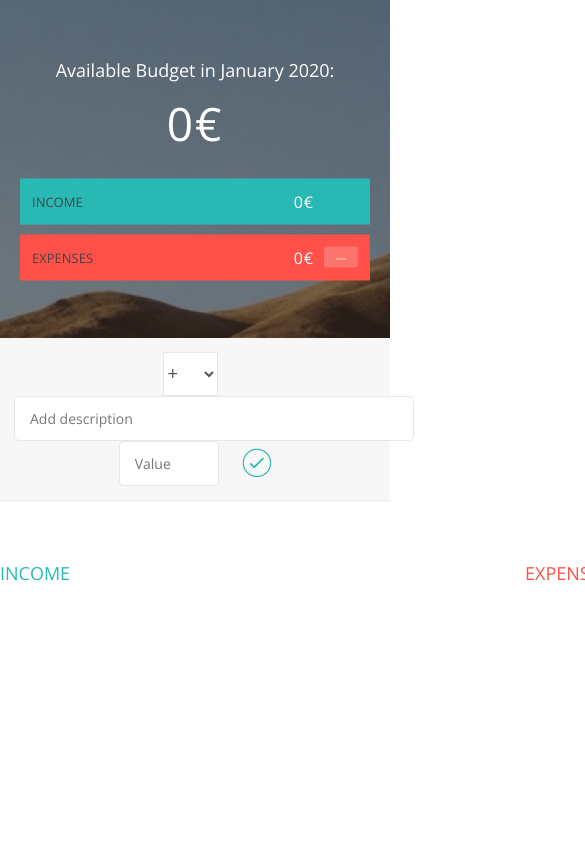
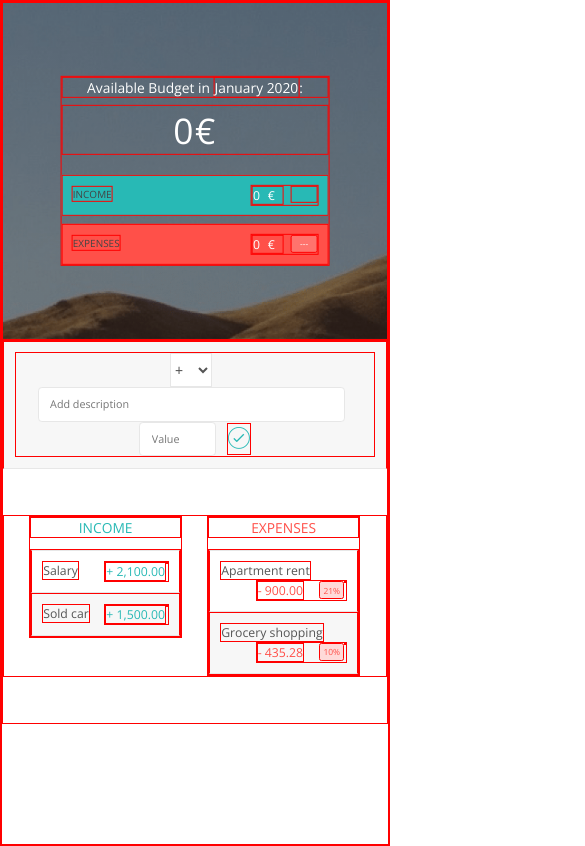
Before and after one commit to Kalud-Z/BudgetApp, a plain HTML site: page index.html in a window 390 px wide. Shown: the top 846 px of the page, 585 px wide, since content can reach past the window. Drawn offline with nearby package versions, Linux system fonts and the light colour scheme.

Commit message:
tried to make it responsive. I cant yet. it contains crutial hover elements for proper functionality. it needs a lot of work

```diff
--- a/index.html
+++ b/index.html
@@ -2,6 +2,9 @@
 <html lang="en">
     <head>
         <meta charset="UTF-8">
+        <meta name="viewport" content="width=device-width, initial-scale=1.0"> <!-- CRUTIAL FOR MEDIA QUERIES !!!! -->
+
+
         <link href="https://fonts.googleapis.com/css?family=Open+Sans:100,300,400,600" rel="stylesheet" type="text/css">
         <link href="http://code.ionicframework.com/ionicons/2.0.1/css/ionicons.min.css" rel="stylesheet" type="text/css">
         <link type="text/css" rel="stylesheet" href="style.css">
@@ -56,7 +59,6 @@
 
                     <div class="income__list">
 
-                        <!--
                         <div class="item clearfix" id="income-0">
                             <div class="item__description">Salary</div>
                             <div class="right clearfix">
@@ -76,7 +78,6 @@
                                 </div>
                             </div>
                         </div>
-                        -->
 
                     </div>
                 </div>
@@ -88,7 +89,7 @@
 
                     <div class="expenses__list">
 
-                        <!--
+
                         <div class="item clearfix" id="expense-0">
                             <div class="item__description">Apartment rent</div>
                             <div class="right clearfix">
@@ -110,7 +111,7 @@
                                 </div>
                             </div>
                         </div>
-                        -->
+
 
                     </div>
                 </div>
--- a/style.css
+++ b/style.css
@@ -6,7 +6,37 @@
     margin: 0;
     padding: 0;
     box-sizing: border-box;
+
+    border:1px solid red;
 }
+
+html {
+    font-size: 62.5%;  /* this is the root font-size ! | and = 62.5% of the default browser font-size which is usually 16px ==> final value 10px */
+}
+
+
+@media only screen and (max-width:768px) {
+    html {
+        font-size: 45.5%;
+    }
+
+    .item__percentage {
+         margin-left: .75rem;
+        }
+}
+
+
+@media only screen and (max-width:600px) {
+    html {
+        font-size: 48%;
+    }
+}
+
+
+
+
+
+
 
 .clearfix::after {
     content: "";
@@ -17,7 +47,7 @@
 body {
     color: #555;
     font-family: Open Sans;
-    font-size: 16px;
+    font-size: 1.6rem;
     position: relative;
     height: 100vh;
     font-weight: 400;
@@ -41,7 +71,7 @@ body {
 
 .budget {
     position: absolute;
-    width: 350px;
+    width: 35rem;
     top: 50%;
     left: 50%;
     transform: translate(-50%, -50%);
@@ -49,28 +79,28 @@ body {
 }
 
 .budget__title {
-    font-size: 18px;
+    font-size: 1.8rem;
     text-align: center;
-    margin-bottom: 10px;
+    margin-bottom: 1rem;
     font-weight: 300;
 }
 
 .budget__value {
     font-weight: 300;
-    font-size: 46px;
+    font-size: 4.6rem;
     text-align: center;
-    margin-bottom: 25px;
-    letter-spacing: 2px;
+    margin-bottom: 2.5rem;
+    letter-spacing: 0.2rem;
 }
 
 .budget__income,
 .budget__expenses {
-    padding: 12px;
+    padding: 1.2rem;
     text-transform: uppercase;
 }
 
 .budget__income {
-    margin-bottom: 10px;
+    margin-bottom: 1rem;
     background-color: #28B9B5;
 }
 
@@ -81,30 +111,30 @@ body {
 .budget__income--text,
 .budget__expenses--text {
     float: left;
-    font-size: 13px;
+    font-size: 1.3rem;
     color: #444;
-    margin-top: 2px;
+    margin-top: 0.2rem;
 }
 
 .budget__income--value,
 .budget__expenses--value {
-    letter-spacing: 1px;
+    letter-spacing: 1rem;
     float: left;
 }
 
 .budget__income--percentage,
 .budget__expenses--percentage {
     float: left;
-    width: 34px;
-    font-size: 11px;
-    padding: 3px 0;
-    margin-left: 10px;
+    width: 3.4rem;
+    font-size: 1.1rem;
+    padding: .3rem 0;
+    margin-left: 1rem;
 }
 
 .budget__expenses--percentage {
     background-color: rgba(255, 255, 255, 0.2);
     text-align: center;
-    border-radius: 3px;
+    border-radius: .3rem;
 }
 
 
@@ -114,7 +144,7 @@ body {
 
 /***** FORM *****/
 .add {
-    padding: 14px;
+    padding: 1.4rem;
     border-bottom: 1px solid #e7e7e7;
     background-color: #f7f7f7;
 }
@@ -125,13 +155,13 @@ body {
 }
 
 .add__type {
-    width: 55px;
+    width: 5.5rem;
     border: 1px solid #e7e7e7;
-    height: 44px;
-    font-size: 18px;
+    height: 4.4rem;
+    font-size: 1.8rem;
     color: inherit;
     background-color: #fff;
-    margin-right: 10px;
+    margin-right: 1rem;
     font-weight: 300;
     transition: border 0.3s;
 }
@@ -142,18 +172,18 @@ body {
     background-color: #fff;
     color: inherit;
     font-family: inherit;
-    font-size: 14px;
-    padding: 12px 15px;
-    margin-right: 10px;
-    border-radius: 5px;
+    font-size: 1.4rem;
+    padding: 1.2rem 1.5rem;
+    margin-right: 1rem;
+    border-radius: .5rem;
     transition: border 0.3s;
 }
 
-.add__description { width: 400px;}
-.add__value { width: 100px;}
+.add__description { width: 40rem;}
+.add__value { width: 10rem;}
 
 .add__btn {
-    font-size: 35px;
+    font-size: 3.5rem;
     background: none;
     border: none;
     color: #28B9B5;
@@ -161,7 +191,7 @@ body {
     display: inline-block;
     vertical-align: middle;
     line-height: 1.1;
-    margin-left: 10px;
+    margin-left: 1.rem;
 }
 
 .add__btn:active { transform: translateY(2px); }
@@ -177,33 +207,35 @@ body {
 
 /***** LISTS *****/
 .container {
-    width: 1000px;
-    margin: 60px auto;
+    width: 100%;
+    margin: 6rem auto;
+    text-align: center;
 }
 
 .income {
     float: left;
-    width: 475px;
-    margin-right: 50px;
+    width: 40%;
+    margin-left: 6.6%;
 }
 
 .expenses {
     float: left;
-    width: 475px;
+    width: 40%;
+    margin-left: 6.6%;
 }
 
 h2 {
     text-transform: uppercase;
-    font-size: 18px;
+    font-size: 1.8rem;
     font-weight: 400;
-    margin-bottom: 15px;
+    margin-bottom: 1.5rem;
 }
 
 .icome__title { color: #28B9B5; }
 .expenses__title { color: #FF5049; }
 
 .item {
-    padding: 13px;
+    padding: 1.3rem;
     border-bottom: 1px solid #e7e7e7;
 }
 
@@ -221,13 +253,13 @@ h2 {
 
 .item__percentage {
     float: left;
-    margin-left: 20px;
+    margin-left: 2rem;
     transition: transform 0.3s;
-    font-size: 11px;
+    font-size: 1.1rem;
     background-color: #FFDAD9;
-    padding: 3px;
-    border-radius: 3px;
-    width: 32px;
+    padding: .3rem;
+    border-radius: .3rem;
+    width: 3.2rem;
     text-align: center;
 }
 
@@ -248,7 +280,7 @@ h2 {
 }
 
 .item__delete--btn {
-    font-size: 22px;
+    font-size: 2.2rem;
     background: none;
     border: none;
     cursor: pointer;
@@ -262,8 +294,8 @@ h2 {
 .item__delete--btn:active { transform: translateY(2px); }
 
 .item:hover .item__delete--btn { display: block; }
-.item:hover .item__value { transform: translateX(-20px); }
-.item:hover .item__percentage { transform: translateX(-20px); }
+.item:hover .item__value { transform: translateX(-2rem); }
+.item:hover .item__percentage { transform: translateX(-2rem); }
 
 
 .unpaid {
```
Also changed, not shown: bugs to fix.txt (deleted).
